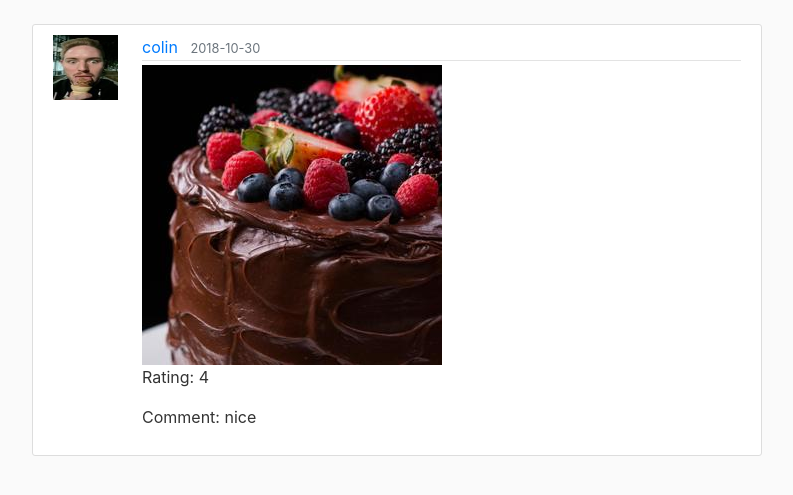
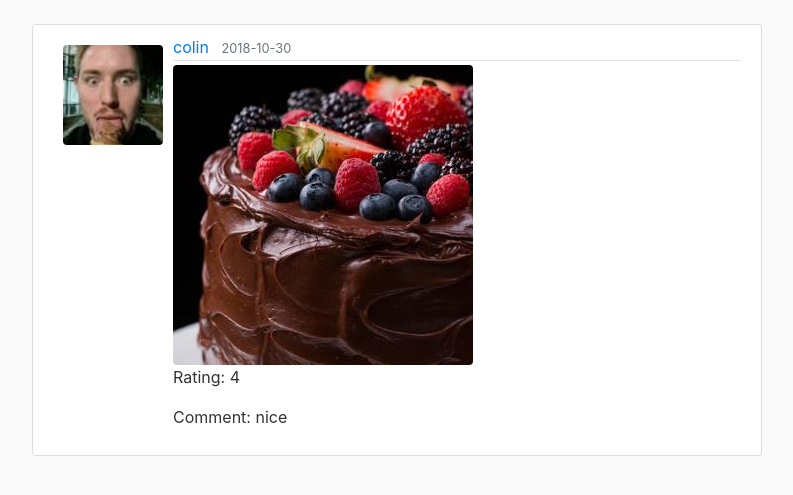
Before and after one commit to rebeccachinn/photosharing, a Flask app: page /user/image/colin/d4643e41bbd65177.jpg in a window 1280 px wide. Shown: the part 56-551 px from the top of the page, without its empty margins (53-846 px from the left). Run offline with Flask 2, Linux system fonts and the light colour scheme; data comes from the database, SQL or seed files in the repository; some libraries are stand-ins or nearby versions.

Commit message:
styling for images in image.html

```diff
--- a/flaskblog/templates/image.html
+++ b/flaskblog/templates/image.html
@@ -1,13 +1,19 @@
 {% extends "layout.html" %}
 {% block content %}
   <article class="media content-section">
-    <a class="mr-2" href="{{ url_for('clients.client_log', username=client.username )}}"><img class="article-img" src="{{ url_for('static', filename='profile_pics/' + client.image_file) }}"></a>
+  <div class="account-img-container rounded">
+    <a class="mr-2" href="{{ url_for('clients.client_log', username=client.username )}}">
+      <img class="account-img" src="{{ url_for('static', filename='profile_pics/' + client.image_file) }}">
+    </a>
+  </div>
     <div class="media-body">
       <div class="article-metadata">
         <a class="mr-2" href="{{ url_for('clients.client_log', username=client.username )}}">{{ client.username }}</a>
         <small class="text-muted">{{ image.date_posted.strftime('%Y-%m-%d') }}</small>
       </div>
-        <img class="" src="{{ url_for('static', filename=client.username + '/' + image.image_file) }}">
+      <div class="feed-img-container rounded">
+        <img class="feed-img" src="{{ url_for('static', filename=client.username + '/' + image.image_file) }}">
+      </div>
         <p>Rating: {{image.rating}}</p>
         <p>Comment: {{image.comment}}</p>
     </div>
```
